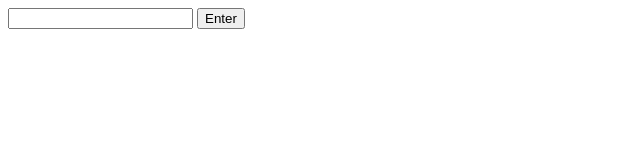
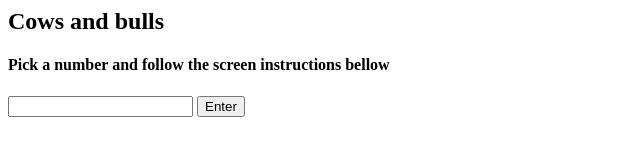
Before and after one commit to pevgeniev/cowbull, a plain HTML site: page index.html in a window 1280 px wide. Shown: the whole page, without its empty margins (0-640 px from the left). Drawn offline with Linux system fonts and the light colour scheme.

Commit message:
Update index.html

```diff
--- a/index.html
+++ b/index.html
@@ -10,6 +10,8 @@ height: 100%;
 </head>
 
 <body>
+<h2>Cows and bulls</h2>
+<h4>Pick a number and follow the screen instructions bellow</h4>
 
 <div id="msg">
 </div>
@@ -203,6 +205,7 @@ enter.onclick = function(){
 		}
 	}
 }
+init();
 
 </script>
 </body>
```
